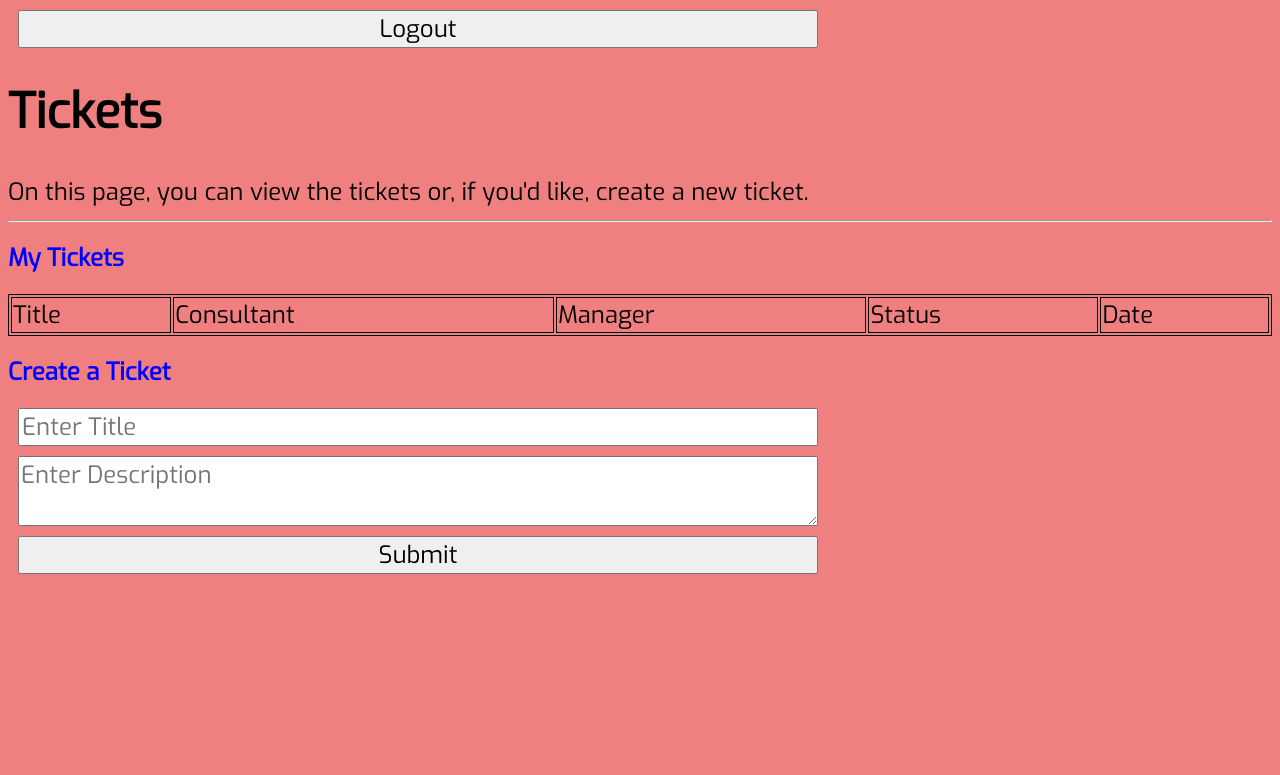
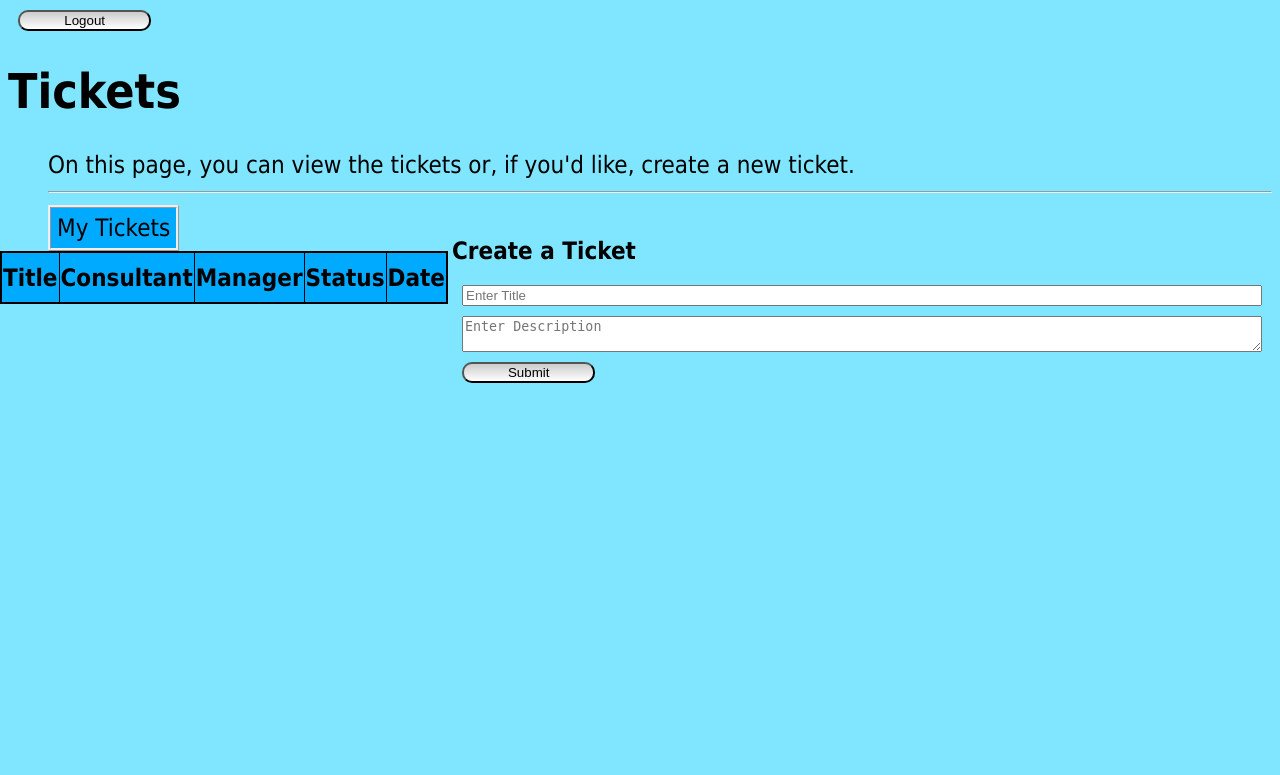
Before and after one commit to CompSci3-4/HelpDesk-Web, a PHP site: page /tickets/list.php in a window 1280 px wide. Shown: the top 775 px of the page. Run offline with PHP 8.4, Linux system fonts and the light colour scheme; the visitor is signed in with stand-in values (Sample User, id 1); data comes from the database, SQL or seed files in the repository; lists and menus that the app fills with data are empty.

Commit message:
Removed redundant stylesheet, and fixed up ticket list. Color scheme easier on the eyes, and fancy tabs for viewing lists.

```diff
--- a/css/style.css
+++ b/css/style.css
@@ -1,50 +1,90 @@
 @import url(http://fonts.googleapis.com/css?family=Exo:100,200,400);
 
 h1 {
-	font-family: 'Exo', 'Ubuntu', 'Droid Sans';
 	font-size: 48px;
 	color:black
 	padding:5px;
 
 }
 h2{
-	font-family: 'Exo', 'Ubuntu', 'Droid Sans';
 	font-size: 24px;
-	color:blue;
+	color:black;
 }
 
 body {
-	font-family: 'Exo', 'Ubuntu', 'Droid Sans';
 	font-size: 24px;
-	background-color: #F08080;
+    font-family: Tahoma, Verdana, Arial, Helvetica, sans-serif;
+	background-color: #80E6FF;
 }
+
+td {
+    padding: 4px 6px;
+}
+
 table, th, td {
-	font-family: 'Exo', 'Ubuntu', 'Droid Sans';
+	border: 1px ridge black;
 	font-size: 24px;
-	border: 1px solid black;
 }
 table {
-	font-family: 'Exo', 'Ubuntu', 'Droid Sans';
-	font-size: 24px;
-	border-collapse: semi-expanded;
-	width: 100%;
+	border-collapse: collapse;
 }
 
 th {
-	font-family: 'Exo', 'Ubuntu', 'Droid Sans';
-	font-size: 24px;
 	height: 50px;
-	background-color: #00FA9A;
-	color: red;
+	background-color: #00AAFF;
+	color: black;
 }
+
 form * {
-	font-family: 'Exo', 'Ubuntu', 'Droid Sans';
-	font-size: 24px;
 	display: block;
 	width: 800px;
 	margin: 10px;
 }
 
+#ticket-form {
+    float: right;
+}
+
+[type="submit"] {
+    width: 10em;
+    border-radius: 10px;
+	background-color: #CCCCCC;
+    background: linear-gradient(180deg, #CCCCCC, #FFFFFF);
+}
+
+.tabs input[type="radio"] {
+    display: none;
+}
+
+.tabs {
+    list-style: none;
+}
+
+.tabs li {
+    float: left;
+}
+
+.tabs label {
+    display: block;
+    padding: 6px;
+    border-style: ridge;
+    cursor: pointer;
+}
+
+.tab-content {
+    position: absolute;
+    left: 0;
+    display: none;
+}
+
+[id$="Tab"]:checked ~ label {
+    background-color: #00AAFF;
+}
+
+[id$="Tab"]:checked ~ .tab-content {
+    display: block;
+}
+
 .hidden-form {
 	display: none;
 }
--- a/css/ticketStyle.css
+++ /dev/null
@@ -1,53 +0,0 @@
-
-@import url(http://fonts.googleapis.com/css?family=Exo:100,200,400);
-
-h1 {
-	font-family: 'Exo', 'Ubuntu', 'Droid Sans';
-	font-size: 48px;
-	color:black
-	padding:5px;
-
-}
-h2{
-	font-family: 'Exo', 'Ubuntu', 'Droid Sans';
-	font-size: 24px;
-	color:blue;
-}
-
-body {
-	font-family: 'Exo', 'Ubuntu', 'Droid Sans';
-	font-size: 24px;
-	background-color: #F08080;
-}
-table, th, td {
-	font-family: 'Exo', 'Ubuntu', 'Droid Sans';
-	font-size: 24px;
-	border: 1px solid black;
-}
-table {
-	font-family: 'Exo', 'Ubuntu', 'Droid Sans';
-	font-size: 24px;
-	border-collapse: semi-expanded;
-	width: 100%;
-
-}
-
-th {
-	font-family: 'Exo', 'Ubuntu', 'Droid Sans';
-	font-size: 24px;
-	height: 50px;
-	background-color: #00FA9A;
-	color: red;
-
-}
-form * {
-	font-family: 'Exo', 'Ubuntu', 'Droid Sans';
-	font-size: 24px;
-	display: block;
-	width: 800px;
-	margin: 10px;
-}
-
-.hidden-form {
-	display: none;
-}
--- a/tickets/list.php
+++ b/tickets/list.php
@@ -4,17 +4,17 @@
     $user = new User($_SESSION['username']);
     function createTable($tickets, $userColumn = true, $consultantColumn = true, $managerColumn = true) {
         $str =
-        '<table>
+        '<table class="tab-content">
             <tr>
-                <td>Title</td>';
+                <th>Title</th>';
         if($userColumn)
-                $str .= '<td>User</td>';
+                $str .= '<th>User</th>';
         if($consultantColumn)
-                $str .= '<td>Consultant</td>';
+                $str .= '<th>Consultant</th>';
         if($managerColumn)
-                $str .= '<td>Manager</td>';
-        $str .= '<td>Status</td>
-                 <td>Date</td>
+                $str .= '<th>Manager</th>';
+        $str .= '<th>Status</th>
+                 <th>Date</th>
             </tr>';
         foreach($tickets as $ticket){
             $str .= "<tr>
@@ -34,27 +34,40 @@
 ?>
 <html>
     <head>
-        <link rel="stylesheet" href="../css/ticketStyle.css">
+        <link rel="stylesheet" href="../css/style.css">
     </head>
     <body>
         <?php include("../header.php") ?>
         <h1>Tickets</h1>
+        <ul class="tabs">
             On this page, you can view the tickets or, if you'd like, create a new ticket.<hr>
-        <h2>My Tickets</h2>
+                <li>
+                    <input type="radio" checked name="tabs" id="myTab">
+                    <label for="myTab">My Tickets</label>
                     <?php echo createTable($user->getTickets(), false, true, true);?>
+                </li>
                 <?php if($user->getConsultantTickets() !== null):?>
-            <h2>Tickets You Consult For</h2>
+                    <li>
+                        <input type="radio" name="tabs" id="consultantTab">
+                        <label for="consultantTab">Tickets You Consult For</label>
                         <?php echo createTable($user->getConsultantTickets(), true, false, true);?>
+                    </li>
                 <?php endif;?>
                 <?php if($user->getManagerTickets() !== null):?>
-            <h2>Tickets You Manage</h2>
+                    <li>
+                        <input type="radio" name="tabs" id="managerTab">
+                        <label for="managerTab">Tickets You Manage</label>
                         <?php echo createTable($user->getManagerTickets(), true, true, false);?>
+                    </li>
                 <?php endif;?>
+        </ul>
+        <div id="ticket-form">
         <h2>Create a Ticket</h2>
         <form action="create.php" method="post">
             <input name="title" type ="text" placeholder="Enter Title"></input>
             <textarea name="description" placeholder="Enter Description"></textarea>
             <button class="submit" type="submit" >Submit</button>
         </form>
+        </div>
     </body>
 </html>
```
Lines whose indentation alone changed are shown as unchanged.
